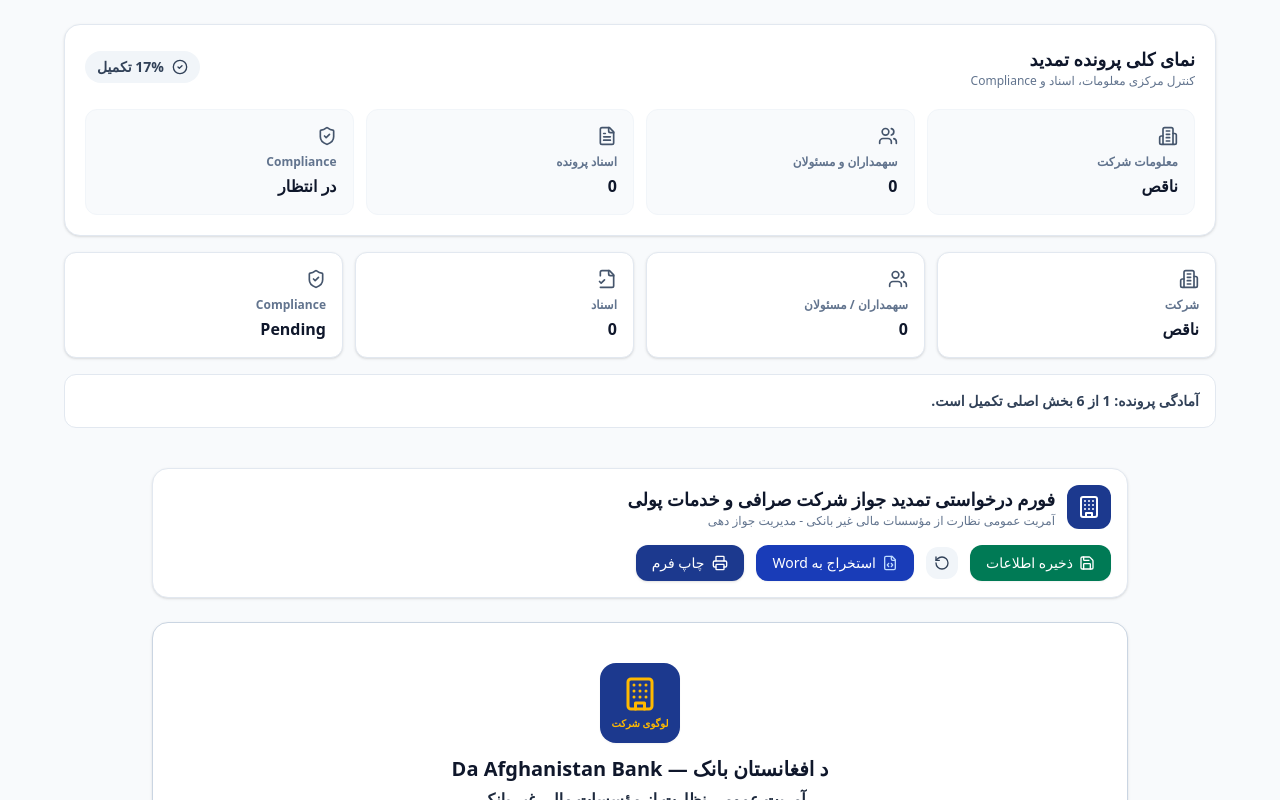
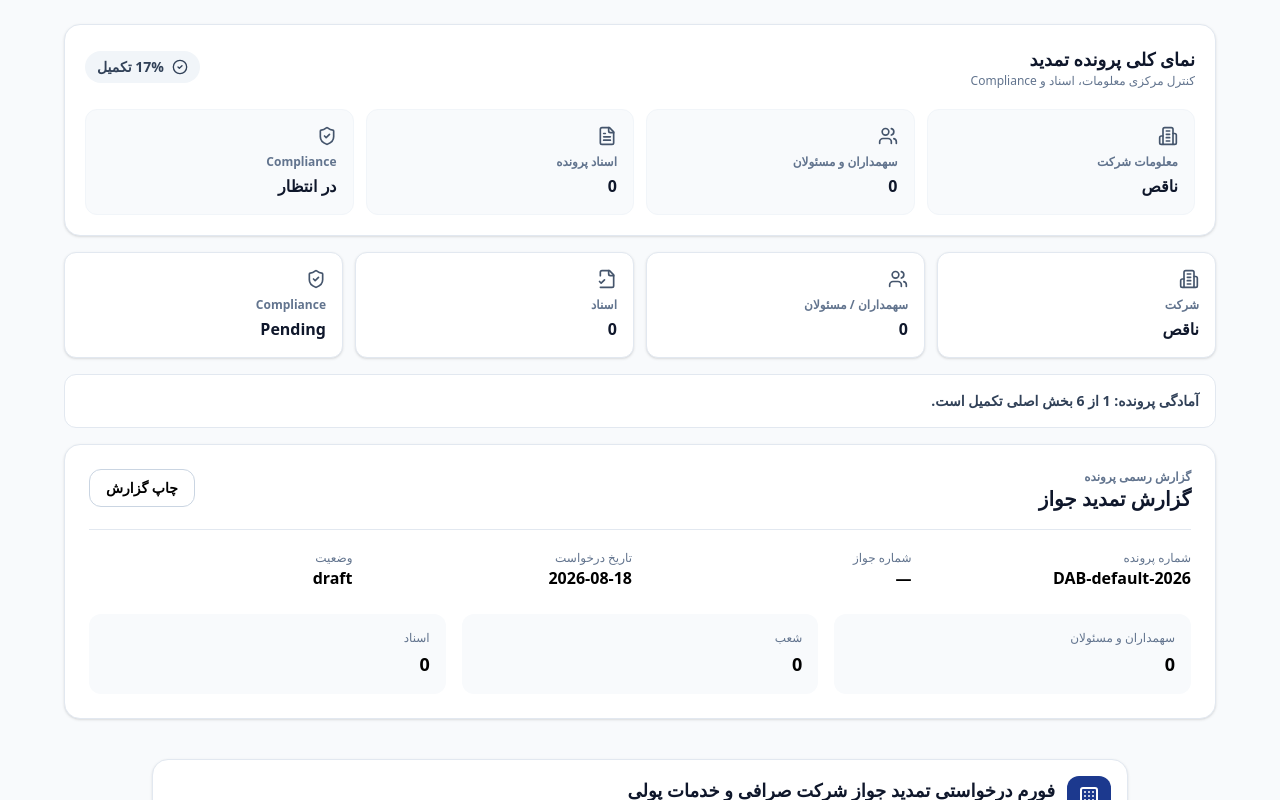
Before and after one commit to Norani375/Manochehr-norani, a Next.js app: page /dab-renewal in a window 1280 px wide. Shown: the top 800 px of the page. Built offline with nearby package versions, Linux system fonts and the light colour scheme; no server answers; the database is empty.

Commit message:
feat: include official renewal report

```diff
--- a/components/DabRenewalCommandCenter.tsx
+++ b/components/DabRenewalCommandCenter.tsx
@@ -6,6 +6,7 @@ import { collection, doc, onSnapshot } from 'firebase/firestore';
 import { db } from '@/lib/firebase';
 import { calculateCaseCompleteness, type DABRenewalCase, type DABParty, type DABDocumentRecord } from '@/lib/dabRenewalDomain';
 import DabRenewalCaseOverview from './DabRenewalCaseOverview';
+import DabRenewalOfficialReport from './DabRenewalOfficialReport';
 
 export default function DabRenewalCommandCenter({ companyId }: { companyId?: string }) {
   const [caseFile, setCaseFile] = useState<DABRenewalCase>({
@@ -47,5 +48,6 @@ export default function DabRenewalCommandCenter({ companyId }: { companyId?: str
       {cards.map(([label, value, Icon]) => <div key={label} className="rounded-xl border border-slate-200 bg-white p-4 shadow-sm"><Icon className="h-5 w-5 text-slate-600" /><p className="mt-2 text-xs font-bold text-slate-500">{label}</p><p className="mt-1 font-black text-slate-900">{value}</p></div>)}
     </div>
     <div className="rounded-xl border border-slate-200 bg-white p-4 text-sm font-bold text-slate-700">آمادگی پرونده: {completeness.completed} از {completeness.total} بخش اصلی تکمیل است.</div>
+    <DabRenewalOfficialReport caseFile={caseFile} />
   </div>;
 }
```
